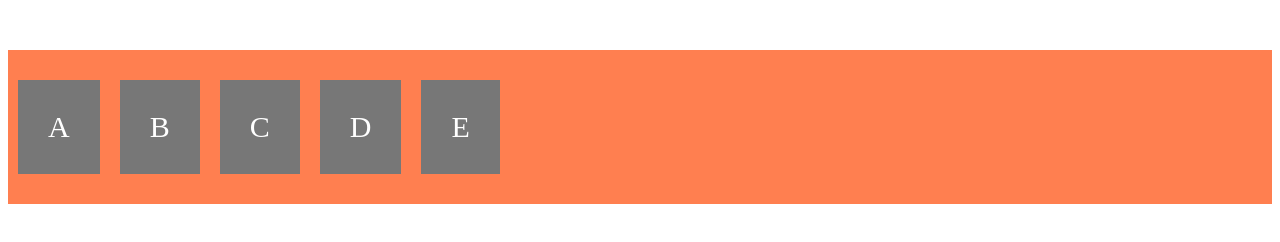
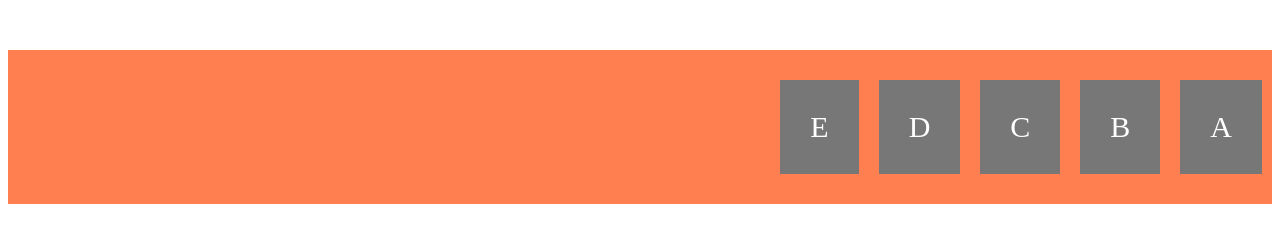
Before and after one commit to keyDevOps/Boostrap4, a plain HTML site: page Index.html in a window 1280 px wide. Drawn offline with nearby package versions, Linux system fonts and the light colour scheme.

Commit message:
flex-direction: row-reverse;/* fxd:rr */

```diff
--- a/Index.html
+++ b/Index.html
@@ -13,6 +13,7 @@
       padding: 20px 0;
       background-color:coral;
       display: flex;/* df */
+      flex-direction: row-reverse;/* fxd:rr */
     }
 
     .item{
```
